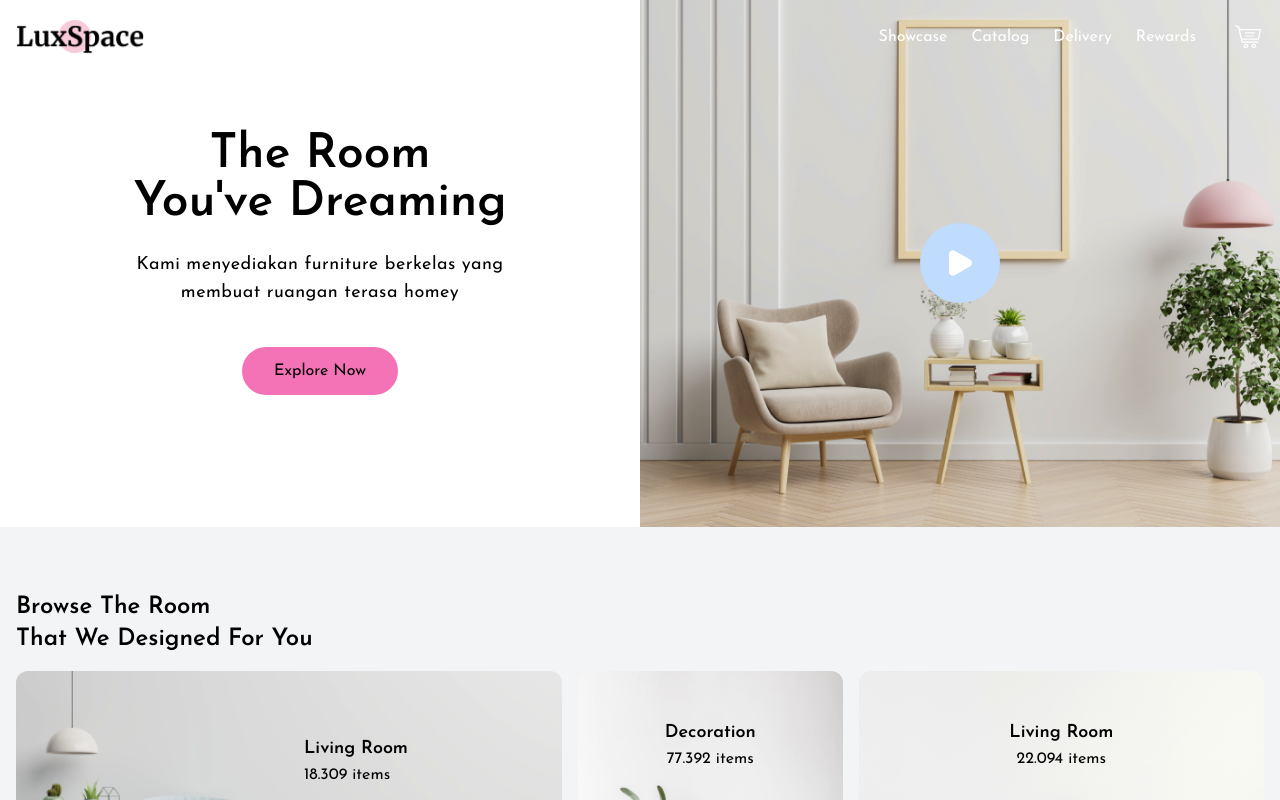
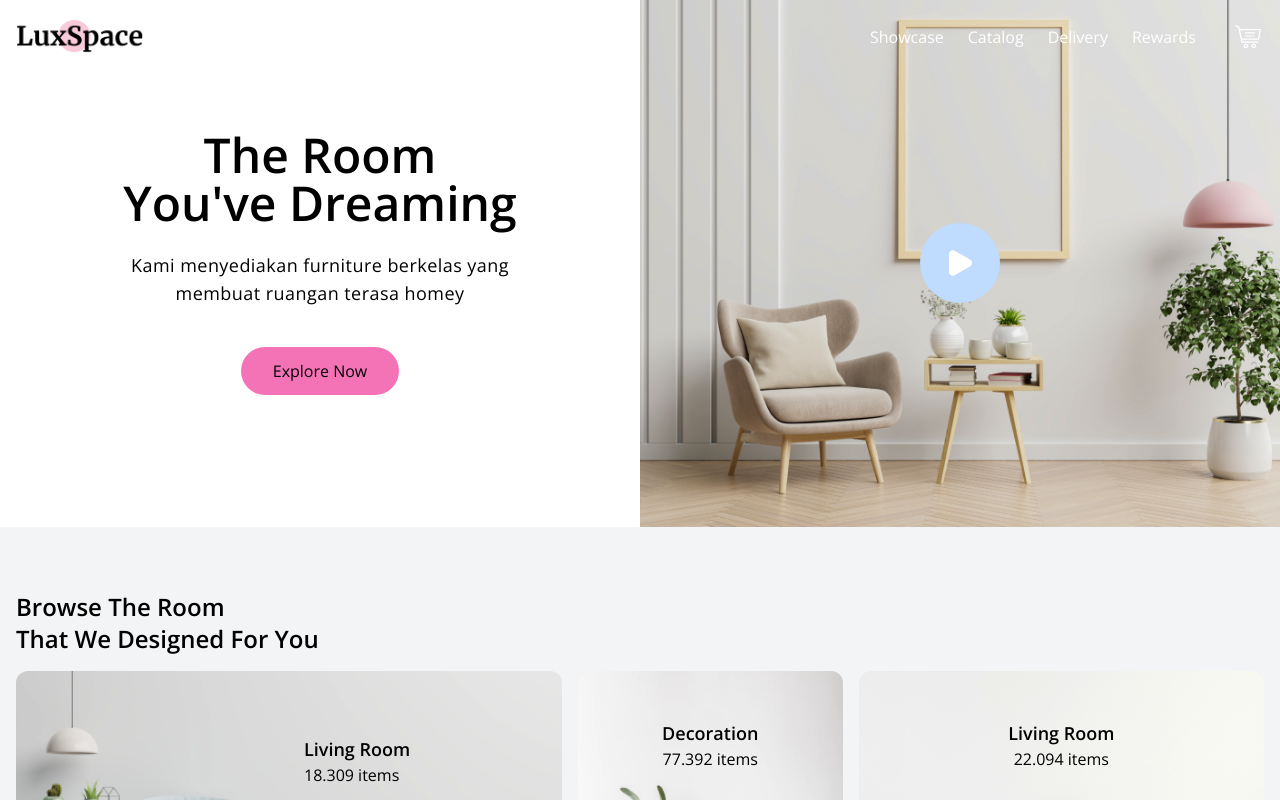
Before and after one commit to devfmgo/bwa-pwa, a React (Create React App) app: page / in a window 1280 px wide. Shown: the top 800 px of the page. Built offline with nearby package versions, Linux system fonts and the light colour scheme; no server answers.

Commit message:
mengubah setingan  font default

```diff
--- a/src/App.js
+++ b/src/App.js
@@ -8,6 +8,22 @@ import Header from './components/Header';
 import Hero from './components/Hero';
 
 function App() {
+  const [items, setItems] = React.useState([]);
+  React.useEffect(function () {
+    (async function () {
+      const res = await fetch(
+        'https://prod-qore-app.qorebase.io/8ySrll0jkMkSJVk/allItems/rows?limit=7&offset=0&$order=asc',
+        {
+          headers: {
+            'Content-Type': 'application/json',
+            accept: 'aplication/json',
+            'x-api-key': process.env.REACT_APP_APIKEY,
+          },
+        }
+      );
+      const { nodes } = await res.json();
+    })();
+  }, []);
   return (
     <>
       <Header />
--- a/src/tailwind.css
+++ b/src/tailwind.css
@@ -1,5 +1,5 @@
-/* @import url("https://fonts.googleapis.com/css2?family=Open+Sans:wght@300;400;600&display=swap"); */
-@import url("https://fonts.googleapis.com/css2?family=Josefin+Sans:wght@300;400;600&display=swap");
+@import url("https://fonts.googleapis.com/css2?family=Open+Sans:wght@300;400;600&display=swap");
+/* @import url("https://fonts.googleapis.com/css2?family=Josefin+Sans:wght@300;400;600&display=swap"); */
 @tailwind base;
 @tailwind components;
 @tailwind utilities;
--- a/tailwind.config.js
+++ b/tailwind.config.js
@@ -3,7 +3,7 @@ module.exports = {
   theme: {
     extend: {},
     fontFamily: {
-      sans: ['"Josefin Sans"'],
+      sans: ['"Open Sans"'],
       serif: [],
     },
   },
```
Also changed, not shown: 1 other file (tests, documents, lock files or other folders).
